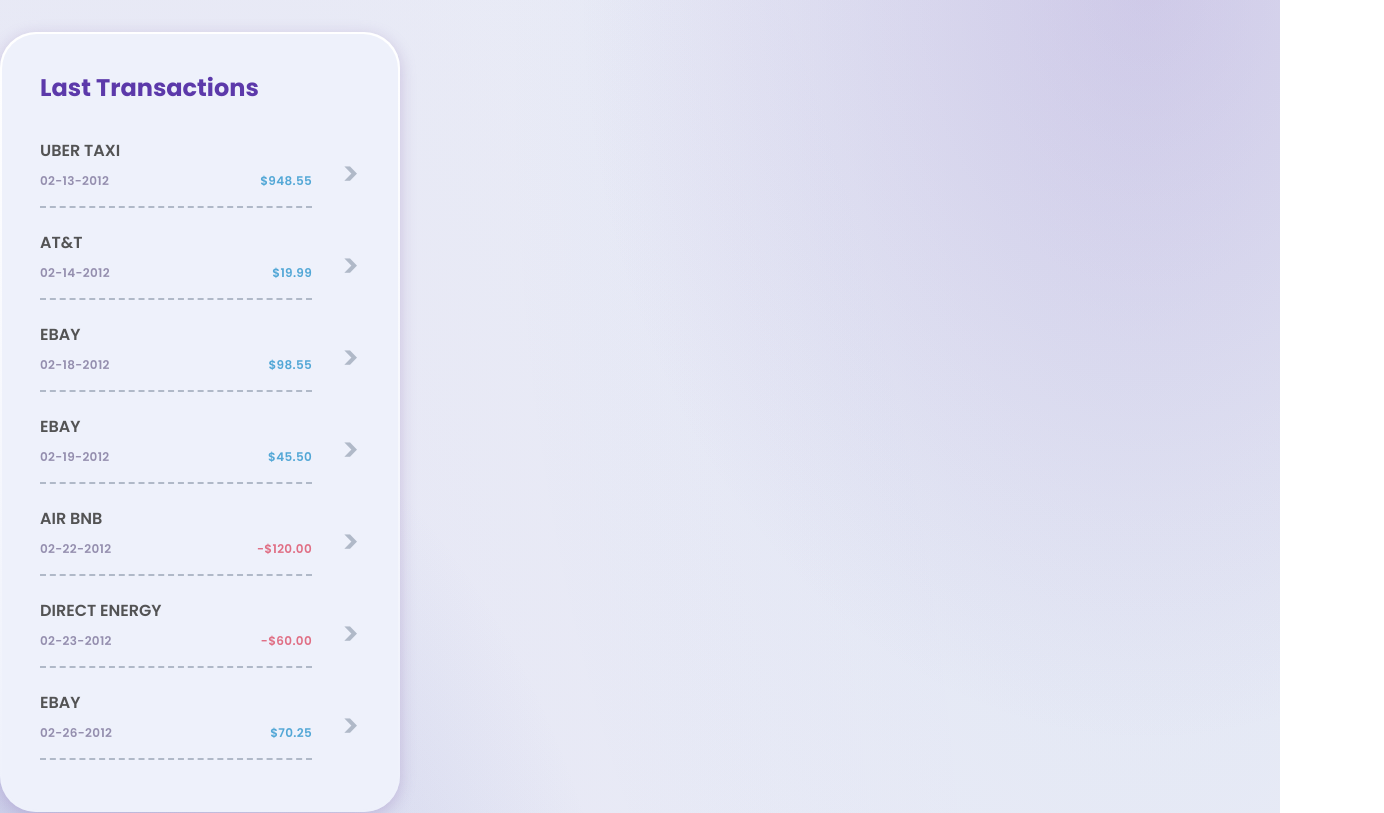
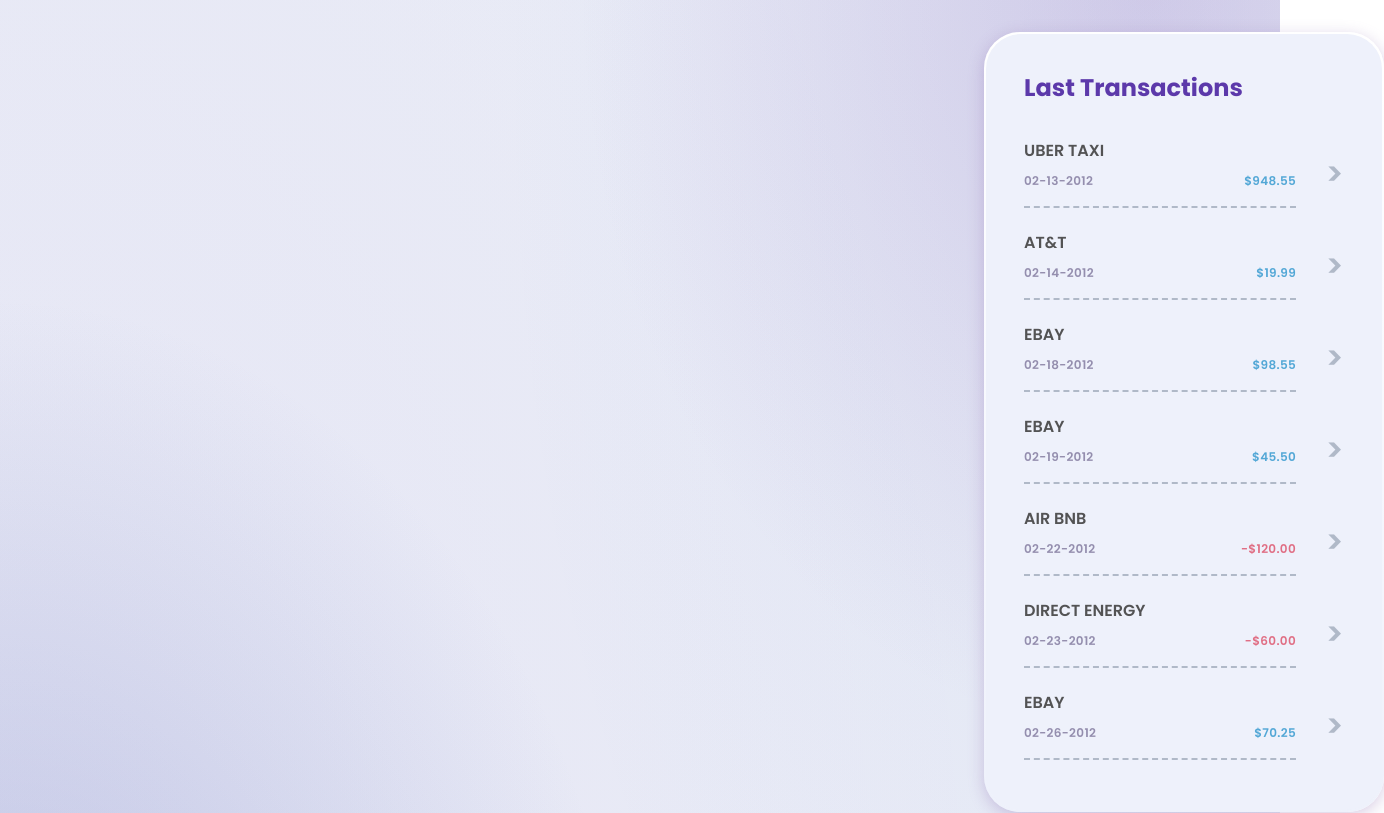
Before and after one commit to ask0ldd/Fintech-React-TS-Redux-Recharts, a React (Vite) app: page / in a window 1280 px wide. Shown: the top 813 px of the page, 1384 px wide, since content can reach past the window. Built offline with nearby package versions, Linux system fonts and the light colour scheme.

Commit message:
base layout

```diff
--- a/src/App.css
+++ b/src/App.css
@@ -6,10 +6,19 @@
 
 .App {
   width: 100%;
+  display: flex;
+  column-gap: 24px;
 }
 
-.TransactionsDebitsContainer {
+.balance__ccard__transferCrypto__container {
+  display: flex;
+  flex-direction: column;
+  flex: 1 0 75%;
+}
+
+.transactions__debits__container {
   display: flex;
   flex-direction: column;
   row-gap: 32px;
+  flex: 1 0 25%;
 }
--- a/src/App.tsx
+++ b/src/App.tsx
@@ -14,7 +14,10 @@ function App() {
 
   return (
     <div className="App">
-      <div className='TransactionsDebitsContainer'>
+      <div className='balance__ccard__transferCrypto__container'>
+
+      </div>
+      <div className='transactions__debits__container'>
         <Transactions/>
         <RecurringDebits/>
       </div>
--- a/src/styles/RecurringDebits.css
+++ b/src/styles/RecurringDebits.css
@@ -3,7 +3,7 @@
   display: flex;
   flex-direction: column;
   background: linear-gradient(180deg, rgba(255, 255, 255, 1) 0%, #eef1fb 100%);
-  width: 25%;
+  width: 100%;
   padding: 1.8rem 2.5rem;
   border-radius: 36px;
   font-family: "Poppins", sans-serif;
--- a/src/styles/Transactions.css
+++ b/src/styles/Transactions.css
@@ -3,7 +3,7 @@
   display: flex;
   flex-direction: column;
   background: linear-gradient(180deg, rgba(255, 255, 255, 1) 0%, #eef1fb 100%);
-  width: 25%;
+  width: 100%;
   padding: 1.8rem 2.5rem;
   border-radius: 36px;
   font-family: "Poppins", sans-serif;
```
